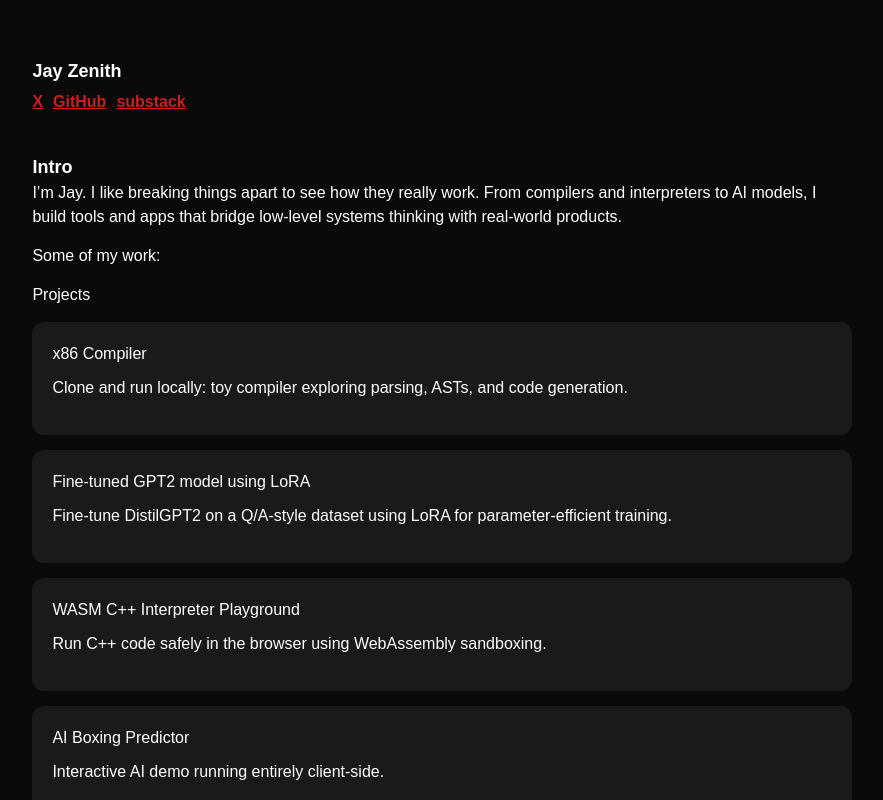
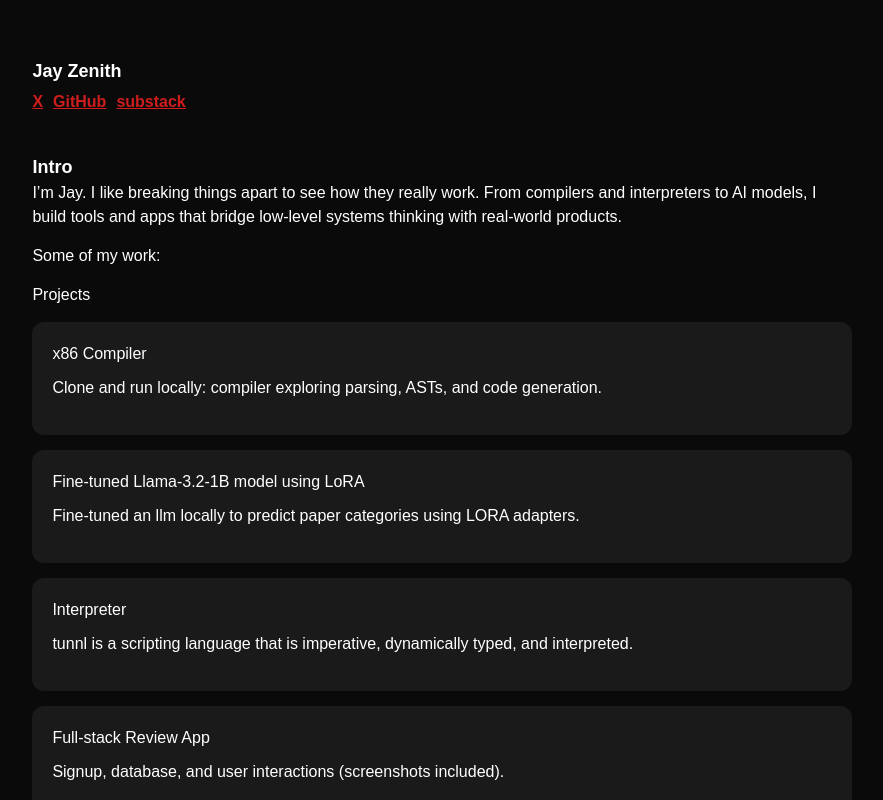
Before and after one commit to JayZenith/portfolio, a React (Create React App) app: page / in a window 1280 px wide. Shown: the top 800 px of the page, without its empty margins (198-1081 px from the left). Built offline with nearby package versions, Linux system fonts and the light colour scheme; what taos would draw is missing.

Commit message:
updated projects

```diff
--- a/src/MainPage.js
+++ b/src/MainPage.js
@@ -27,22 +27,26 @@ function MainPage() {
             <div className="Project-list">
               <a href="https://github.com/JayZenith/x86_compiler" className="Project-card">
                 <h3>x86 Compiler</h3>
-                <p>Clone and run locally: toy compiler exploring parsing, ASTs, and code generation.</p>
+                <p>Clone and run locally: compiler exploring parsing, ASTs, and code generation.</p>
               </a>
 
-              <a href="https://github.com/JayZenith/distilgpt2-lora-finetune" className="Project-card">
-                <h3>Fine-tuned GPT2 model using LoRA</h3>
-                <p>Fine-tune DistilGPT2 on a Q/A-style dataset using LoRA for parameter-efficient training.</p>
+              <a href="https://github.com/JayZenith/LORA-finetune" className="Project-card">
+                <h3>Fine-tuned Llama-3.2-1B model using LoRA</h3>
+                <p>Fine-tuned an llm locally to predict paper categories using LORA adapters.</p>
               </a>
 
-              <a href="https://cpp-wasm-interpreter-playground.vercel.app/" className="Project-card">
+              {/* <a href="https://cpp-wasm-interpreter-playground.vercel.app/" className="Project-card">
                 <h3>WASM C++ Interpreter Playground</h3>
                 <p>Run C++ code safely in the browser using WebAssembly sandboxing.</p>
-              </a>
+              </a> */}
 
-              <a href="https://ai-typescript-boxing-predictor.vercel.app/" className="Project-card">
+              {/* <a href="https://ai-typescript-boxing-predictor.vercel.app/" className="Project-card">
                 <h3>AI Boxing Predictor</h3>
                 <p>Interactive AI demo running entirely client-side.</p>
+              </a> */}
+              <a href="https://github.com/JayZenith/tunnl_interpreter" className="Project-card">
+                <h3>Interpreter</h3>
+                <p> tunnl is a scripting language that is imperative, dynamically typed, and interpreted.</p>
               </a>
 
 
```
